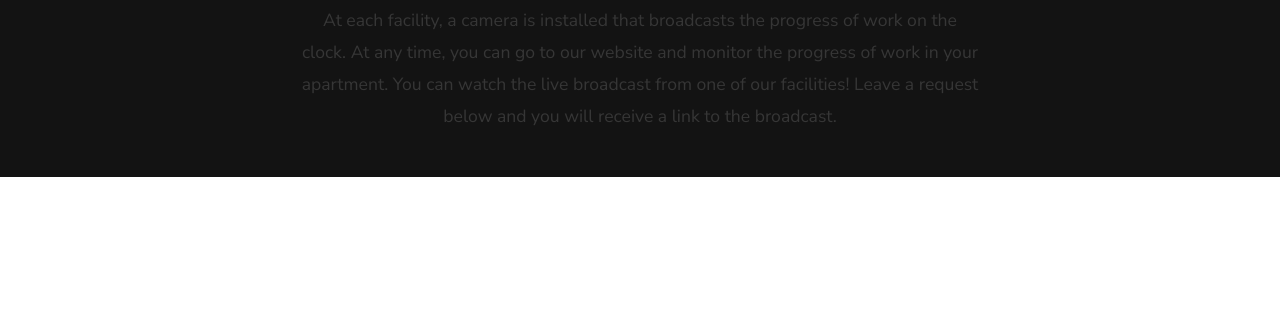
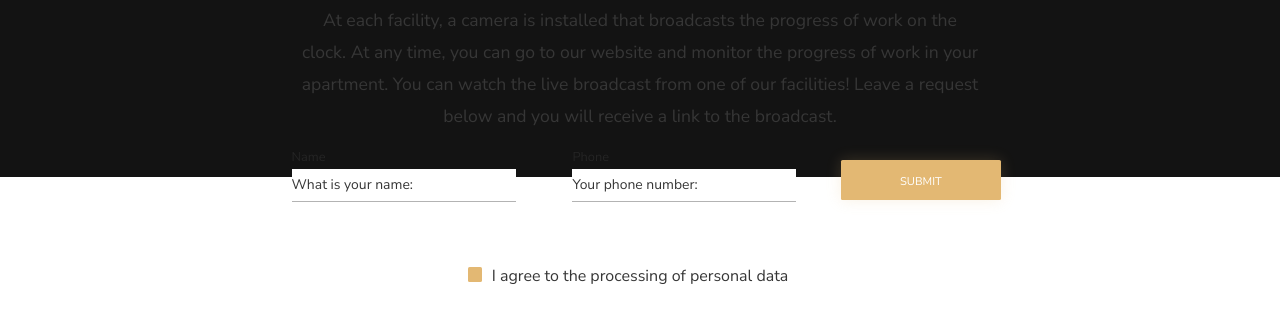
Before and after one commit to NikitaM33/repairDesignProject, a plain HTML site: page index.html in a window 1280 px wide. Shown: the part 1615-1925 px from the top of the page. Before the commit the page ends 1792 px from the top, so only its background shows below. Drawn offline with Linux system fonts and the light colour scheme.

Commit message:
Online control form done

```diff
--- a/index.html
+++ b/index.html
@@ -197,6 +197,38 @@
                 request below and you will receive a link to the broadcast.
               </p>
             </div>
+
+            <div class="onlineControl__contactForm">
+              <form action="" class="onlineControl__form">
+                <div class="onlineControl__userData">
+                  <fieldset class="onlineControl__fieldset">
+                    <legend class="onlineControl__name">Name</legend>
+                    <input
+                      type="text"
+                      class="onlineControl__input"
+                      placeholder="What is your name:"
+                    />
+                  </fieldset>
+
+                  <fieldset class="onlineControl__fieldset">
+                    <legend class="onlineControl__name">Phone</legend>
+                    <input
+                      type="text"
+                      class="onlineControl__input"
+                      placeholder="Your phone number:"
+                    />
+                  </fieldset>
+                  <button class="onlineControl__submit mainButton">Submit</button>
+                </div>
+                <div class="onlineControl__agreement">
+                  <label>
+                    <input type="checkbox" />
+                    <span class="onlineControl__fancyCheckbox"></span>
+                    I agree to the processing of personal data
+                  </label>
+                </div>
+              </form>
+            </div>
           </div>
         </div>
       </section>
--- a/src/css/components/onlineControl.css
+++ b/src/css/components/onlineControl.css
@@ -94,3 +94,101 @@
     font-size: 1.1rem;
     color: var(--text);
 }
+
+.onlineControl__contactForm {
+
+}
+
+.onlineControl__form {
+    display: flex;
+    flex-direction: column;
+    justify-content: center;
+    align-items: center;
+}
+
+.onlineControl__userData {
+    display: flex;
+    justify-content: center;
+    align-items: center;
+    margin-bottom: 2rem;
+    font-size: var(--O87);
+}
+
+.onlineControl__fieldset,
+.onlineControl__input {
+
+    border: none;
+    outline: none;
+}
+
+.onlineControl__name {
+    font-size: var(--O8);
+    color: var(--subText);
+}
+
+.onlineControl__input {
+    width: 14rem;
+    margin-right: 2rem;
+    padding: 0.5rem 0;
+    color: var(--text);
+    border-bottom: 1px solid var(--grey);
+}
+
+.onlineControl__input::placeholder {
+    font-size: var(--O87);
+    color: var(--text);
+}
+
+.onlineControl__submit {
+    width: 10rem;
+}
+
+.onlineControl__agreement {
+    position: relative;
+    display: flex;
+    align-items: center;
+    padding: 1.5rem;
+    color: var(--text);
+}
+
+.onlineControl__fancyCheckbox {
+    position: absolute;
+    display: flex;
+    width: 0.9rem;
+    height: 0.9rem;
+    margin-left: -1.5rem;
+    background: var(--gold);
+    border-radius: var(--R1);
+    cursor: pointer;
+}
+
+.onlineControl__fancyCheckbox:after {
+    position: absolute;
+    top: 50%;
+    left: 50%;
+    content: '';
+    width: 0.6rem;
+    height: 0.6rem;
+    background-image: url(../../assets/img/check.svg);
+    background-repeat: no-repeat;
+    background-size: cover;
+    background-position: center;
+    transform: translate(-50%, -50%);
+    opacity: 0;
+    transition: var(--mainTransition);
+}
+
+.onlineControl__agreement input {
+    position: absolute;
+    -webkit-appearance: none;
+    -moz-appearance: none;
+    appearance: none;
+}
+
+.onlineControl__agreement input:checked + .onlineControl__fancyCheckbox:after {
+    opacity: 1;
+}
+
+.onlineControl__agreement input:focus + .onlineControl__fancyCheckbox {
+    box-shadow: 0 0 5px var(--subText);
+}
--- a/src/css/style.css
+++ b/src/css/style.css
@@ -40,14 +40,15 @@ button {
 .mainButton,
 .borderedButton {
     display: flex;
+    justify-content: center;
     align-items: center;
     max-width: 15rem;
     height: 2.5rem;
     padding: 0.9rem 1.5rem 0.6rem 1.5rem;
     font-weight: 400;
-    font-size: var(--O7);
+    font-size: var(--R7);
     text-transform: uppercase;
-    border-radius: var(--O1);
+    border-radius: var(--R1);
     transition: var(--mainTransition);
 }
 
--- a/src/css/variables.css
+++ b/src/css/variables.css
@@ -1,24 +1,26 @@
 :root {
     --mainBlack: #131313;
     --text: #363636;
+    --subText: #36363680;
+    --grey: #36363660;
     --gold: #E3B873;
     --goldHover: #e3b873e0;
     --goldActive: #e7bf7e;
     --white: #FFFFFF;
     --whiteHover: #ffffff83;
     --whiteActive: #ffffff9d;
-    --lightGrey: #ffffff62;
-    --text: #363636;
+    --lightGrey: #cecece;
 
 
     /* Text sizes */
     --I1: 1.1rem;
     --O87: 0.87rem;
+    --O8: 0.8rem;
 
 
     /* Radiuses */
-    --O7: 0.7rem;
-    --O1: 0.1rem;
+    --R7: 0.7rem;
+    --R1: 0.1rem;
 
 
     /* Transitions */
```
Also changed, not shown: src/assets/img/check.svg (added).
